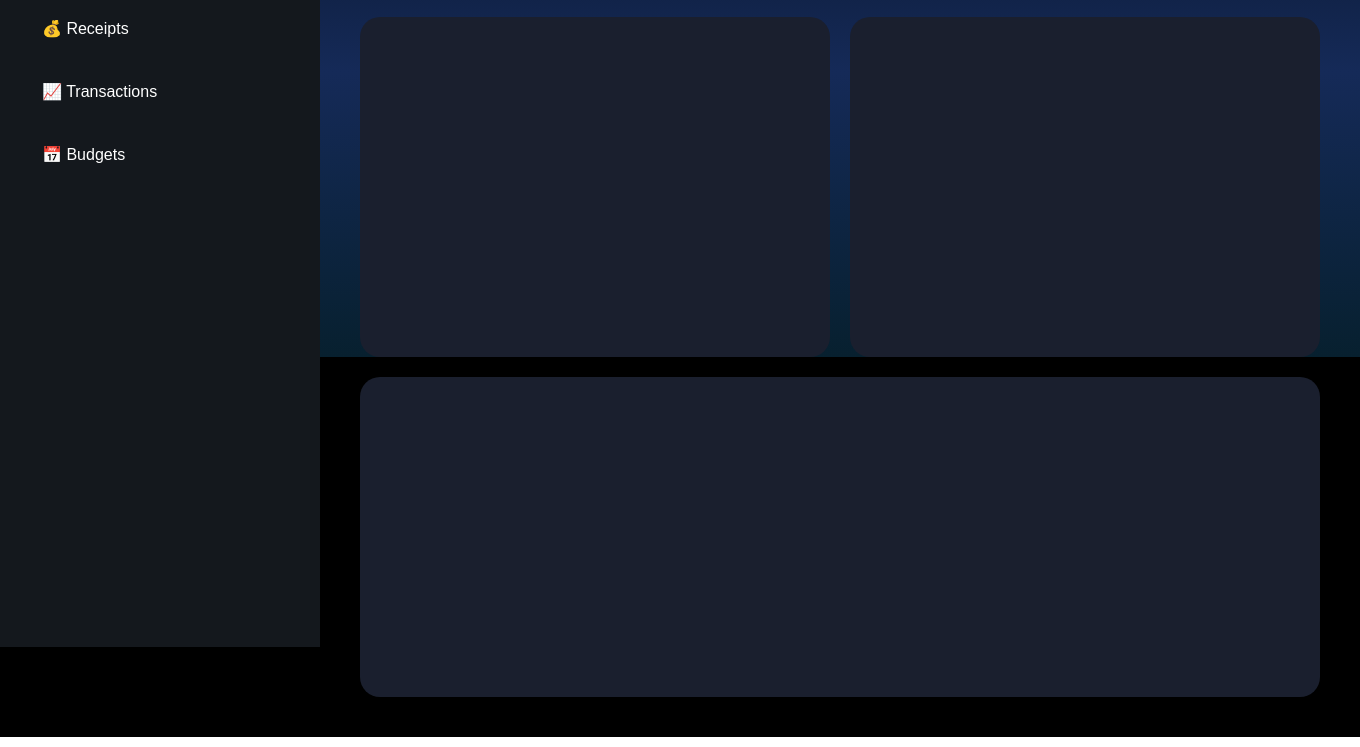
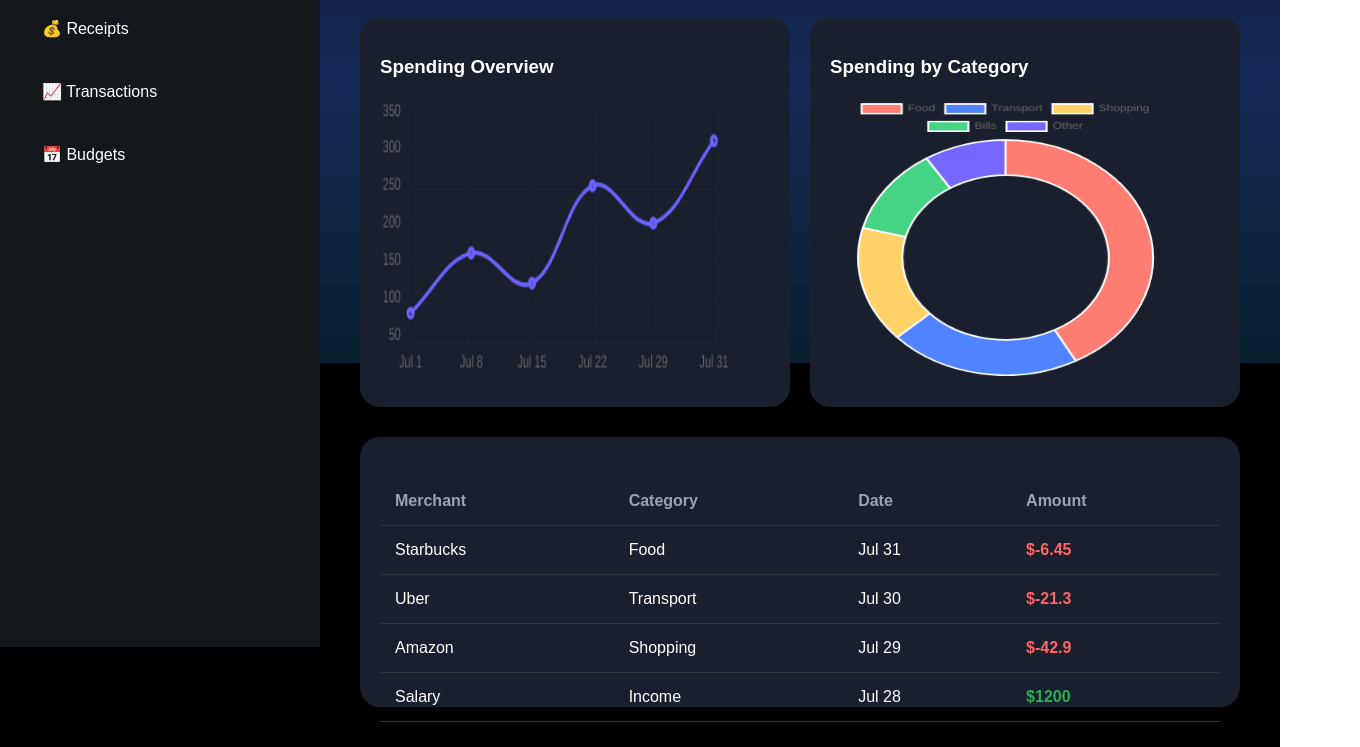
Before and after one commit to GilGil0210/AI-expenses-tracking-website, a plain HTML site: page Dashboard.html in a window 1280 px wide. Shown: the part 213-960 px from the top of the page, 1360 px wide, since content can reach past the window. Drawn offline with nearby package versions, Linux system fonts and the light colour scheme.

Commit message:
Updated js

```diff
--- a/Dashboard.css
+++ b/Dashboard.css
@@ -63,7 +63,7 @@ body{
     /* three rows */
     grid-template-rows:
         170px
-        340px
+        350px
         320px;
 
     gap:20px;
@@ -74,7 +74,7 @@ body{
 
     padding:40px;
 
-    width:calc(100% - 320px);
+    /* width:calc(100% - 320px); */
 
     min-height:100vh;
 }
@@ -108,6 +108,7 @@ body{
 #Recent{
     grid-column:1/5;
     grid-row:3;
+    margin-top: 50px;
 }
 .card{
     background: #1a1f2e;
@@ -115,3 +116,49 @@ body{
     padding: 20px;
     color: white;
 }
+canvas{
+    width:90% !important;
+    height:280px !important;
+}
+
+#Spending-Overview{
+    height:350px;
+}
+
+#Spending-Category{
+    height:350px;
+}
+.transaction-table{
+    width:100%;
+    margin-top:20px;
+    border-collapse:collapse;
+}
+.transaction-table th {
+    text-align:left;
+    color:#9ca3af;
+
+    padding:15px;
+
+    border-bottom:1px solid #30363d;
+}
+.transaction-table tr:hover{
+
+    background:#232936;
+}
+.transaction-table td{
+
+    padding:15px;
+
+    border-bottom:1px solid #30363d;
+}
+.expense{
+
+    color:#ff6565;
+    font-weight:bold;
+}
+
+.income{
+
+    color:#29b058;
+    font-weight:bold;
+}
--- a/Dashboard.html
+++ b/Dashboard.html
@@ -5,7 +5,8 @@
     <meta name="viewport" content="width=device-width, initial-scale=1.0" />
     <title>Dashboard</title>
     <link rel="stylesheet" href="Dashboard.css" />
-    <script src="balanceMath.js"></script>
+    <!-- <script src="https://cdn.jsdelivr.net/npm/chart.js"></script>
+    <script src="balanceMath.js"></script> -->
   </head>
   <body>
     <div class="container">
@@ -36,12 +37,32 @@
             <h3>Upcoming Bills</h3>
             <h1>$0.00</h1>
           </div>
-          <div class="card" id="Spending-Overview"></div>
-          <div class="card" id="Spending-Category"></div>
-          <div class="card" id="Recent"></div>
+          <div class="card" id="Spending-Overview">
+            <h3>Spending Overview</h3>
+            <canvas id="lineChart"></canvas>
+          </div>
+          <div class="card" id="Spending-Category">
+            <h3>Spending by Category</h3>
+            <canvas id="pieChart"></canvas>
+          </div>
+          <div class="card" id="Recent">
+            <table class="transaction-table">
+              <thead>
+                <tr>
+                  <th>Merchant</th>
+                  <th>Category</th>
+                  <th>Date</th>
+                  <th>Amount</th>
+                </tr>
+              </thead>
+
+              <tbody id="transactionBody"></tbody>
+            </table>
+          </div>
         </div>
       </main>
     </div>
+    <script src="https://cdn.jsdelivr.net/npm/chart.js"></script>
     <script src="balanceMath.js"></script>
   </body>
 </html>
--- a/balanceMath.js
+++ b/balanceMath.js
@@ -0,0 +1,109 @@
+const line = document.getElementById("lineChart");
+
+new Chart(line, {
+    type: "line",
+    data: {
+        labels: ["Jul 1", "Jul 8", "Jul 15", "Jul 22", "Jul 29", "Jul 31"],
+        datasets: [{
+            data: [80, 160, 120, 250, 200, 310],
+            borderColor: "#6C63FF",
+            borderWidth: 3,
+            tension: 0.4,
+            fill: false
+        }]
+    },
+    options: {
+        responsive: true,
+        plugins: {
+            legend: {
+                display: false
+            }
+        }
+    }
+});
+
+const pie = document.getElementById("pieChart");
+
+new Chart(pie, {
+    type: "doughnut",
+    data: {
+        labels: [
+            "Food",
+            "Transport",
+            "Shopping",
+            "Bills",
+            "Other"
+        ],
+        datasets: [{
+            data: [346, 173, 131, 98, 74],
+            backgroundColor: [
+                "#FF7D73",
+                "#4F83FF",
+                "#FFD166",
+                "#45D483",
+                "#7667FF"
+            ]
+        }]
+    },
+    options: {
+        responsive: true,
+        cutout: "70%"
+    }
+});
+/*recent table*/
+const transactions = [
+
+{
+    merchant:"Starbucks",
+    category:"Food",
+    date:"Jul 31",
+    amount:-6.45
+},
+
+{
+    merchant:"Uber",
+    category:"Transport",
+    date:"Jul 30",
+    amount:-21.30
+},
+
+{
+    merchant:"Amazon",
+    category:"Shopping",
+    date:"Jul 29",
+    amount:-42.90
+},
+
+{
+    merchant:"Salary",
+    category:"Income",
+    date:"Jul 28",
+    amount:1200
+}
+
+];
+
+const table=document.getElementById("transactionBody");
+transactions.forEach(function(transaction){
+
+    const row=document.createElement("tr");
+
+    row.innerHTML=`
+
+        <td>${transaction.merchant}</td>
+
+        <td>${transaction.category}</td>
+
+        <td>${transaction.date}</td>
+
+        <td class="${transaction.amount<0 ? "expense":"income"}">
+
+        $${transaction.amount}
+
+        </td>
+
+    `;
+
+    table.appendChild(row);
+
+});
```
